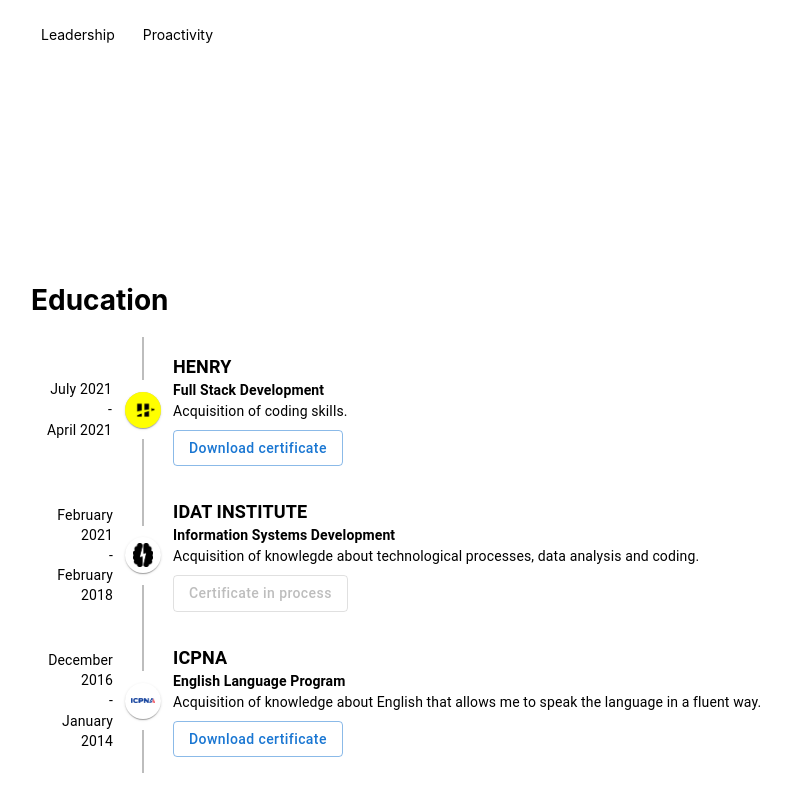
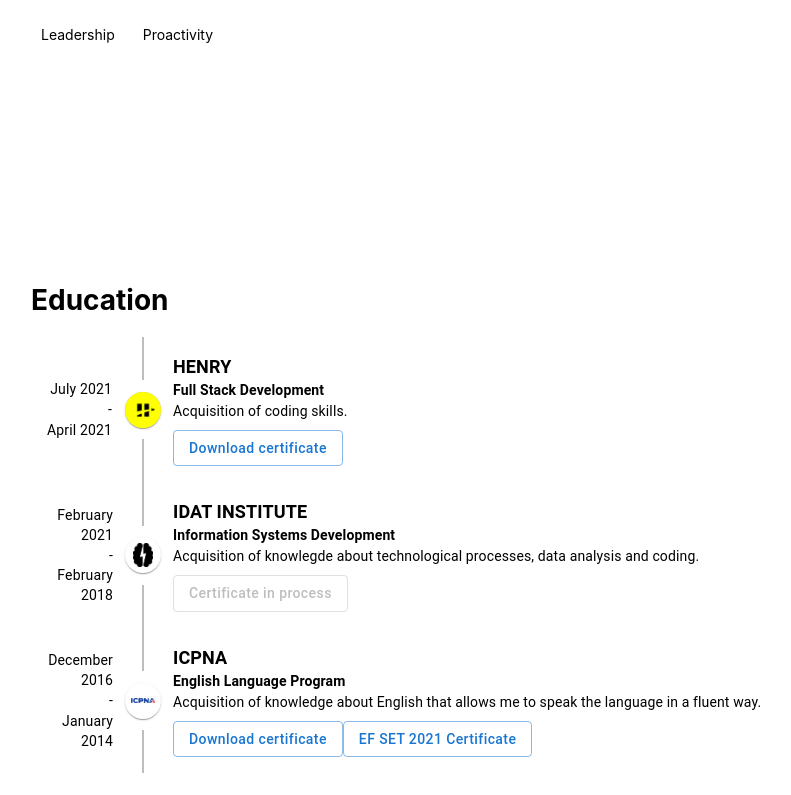
Before and after one commit to edwardburgos/portfolio, a React (Create React App) app: page / in a window 1280 px wide. Shown: the part 2371-3166 px from the top of the page, without its empty margins (33-824 px from the left). Built offline with nearby package versions, Linux system fonts and the light colour scheme.

Commit message:
added EF SET Cerificate

```diff
--- a/src/components/sections/three/Three.tsx
+++ b/src/components/sections/three/Three.tsx
@@ -105,6 +105,9 @@ export default function Three() {
                                 <Button variant="outlined" sx={{ textTransform: 'none', marginTop: '8px' }} href='EDWARD_BURGOS_ICPNA_CERTIFICATES.pdf' download>
                                     Download certificate
                                 </Button>
+                                <Button variant="outlined" sx={{ textTransform: 'none', marginTop: '8px' }} href='https://www.efset.org/cert/Bu3X7f'>
+                                    EF SET 2021 Certificate
+                                </Button>
                             </div>
                         </TimelineContent>
                     </TimelineItem>
```
